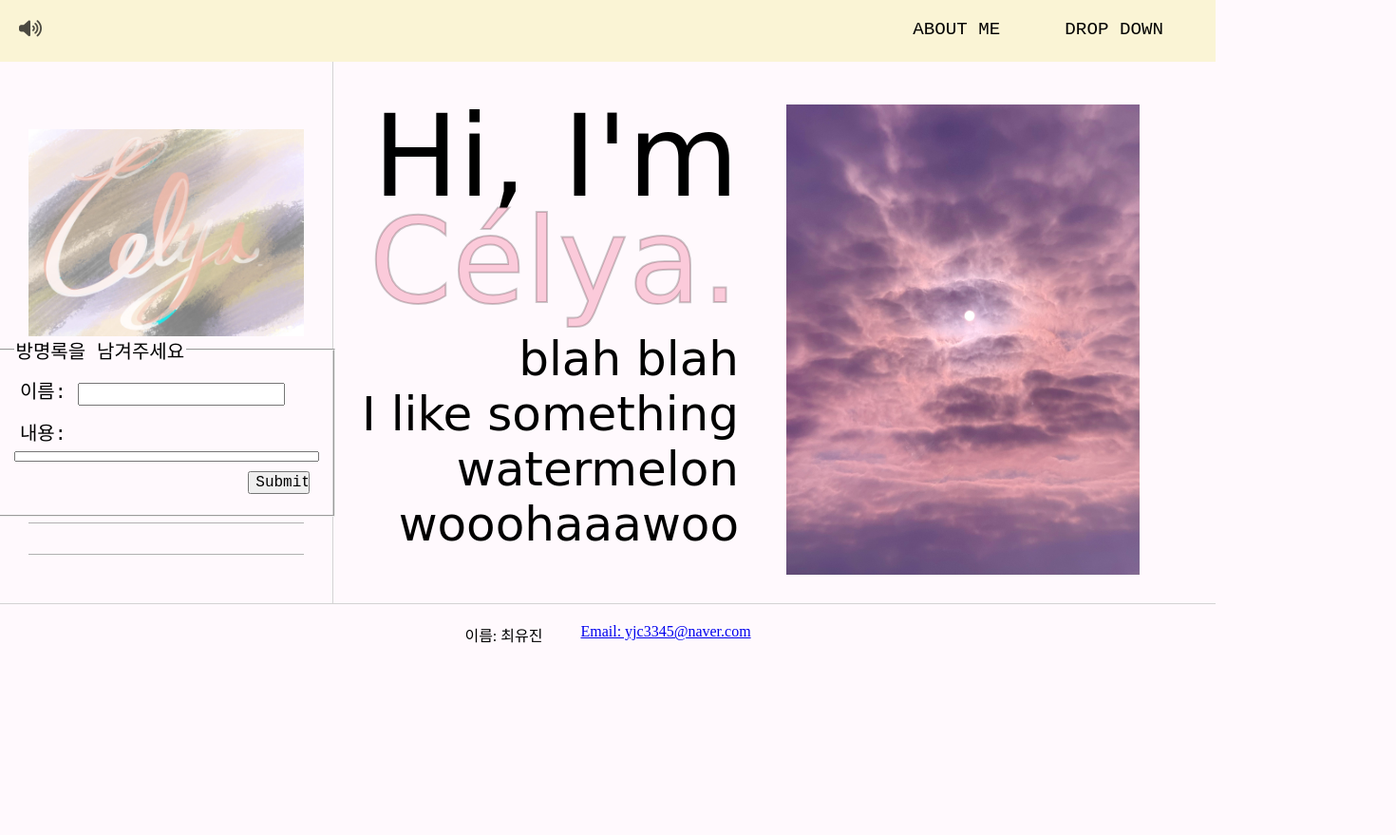
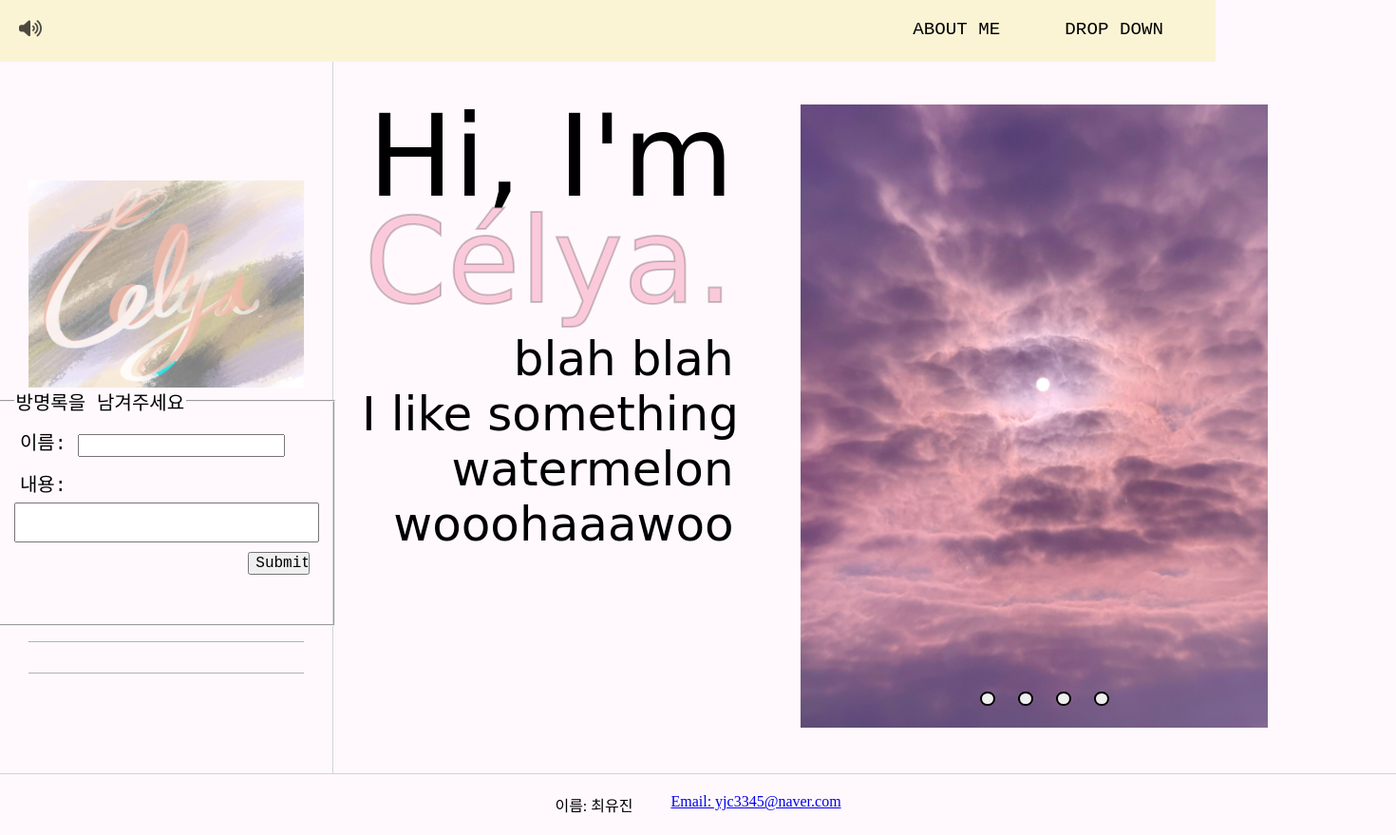
Before and after one commit to yjc3345/pi-study, a plain HTML site: page mypage/index.html in a window 1280 px wide. Shown: the whole page at 95% size, 1470 px wide, since content can reach past the window. Before the commit the page ends 800 px from the top, so only its background shows below. Drawn offline with Linux system fonts and the light colour scheme; a web font is replaced by a local one.

Commit message:
carousel

```diff
--- /dev/null
+++ b/mypage/carousel.css
@@ -0,0 +1,35 @@
+.introAll {
+	width: 100%;
+}
+.introAll .carousel {
+	display: flex;
+	transition: transform 0.5s;
+}
+.carousel img {
+	width: 100%;
+	object-fit: cover;
+}
+.carouselContainer {
+	padding: 110px 0px 30px 0px;
+	width: 110%;
+	overflow: hidden;
+}
+
+.carouselBtn {
+	position: relative;
+	top: -70px;
+	left: 40%;
+}
+.carouselButtons {
+	border: black 2px solid;
+	color: white;
+	height: 15px;
+	width: 10px;
+	border-radius: 30px;
+	cursor: pointer;
+	margin: 0 10px;
+}
+.introCarousel {
+	width: 40%;
+	margin-left: 50px;
+}
--- /dev/null
+++ b/mypage/carousel.js
@@ -0,0 +1,18 @@
+const carousel = document.querySelector('.carousel');
+const carouselBtn1 = document.querySelector('.carouselBtn1');
+const carouselBtn2 = document.querySelector('.carouselBtn2');
+const carouselBtn3 = document.querySelector('.carouselBtn3');
+const carouselBtn4 = document.querySelector('.carouselBtn4');
+
+carouselBtn1.addEventListener('click', function () {
+	carousel.style.transform = 'translateX(0px)';
+});
+carouselBtn2.addEventListener('click', function () {
+	carousel.style.transform = 'translateX(-100%)';
+});
+carouselBtn3.addEventListener('click', function () {
+	carousel.style.transform = 'translateX(-200%)';
+});
+carouselBtn4.addEventListener('click', function () {
+	carousel.style.transform = 'translateX(-300%)';
+});
--- a/mypage/index.css
+++ b/mypage/index.css
@@ -1,15 +1,19 @@
 body {
 	margin: 0;
 	background-color: rgb(255, 249, 253);
-	min-width: 850px;
+	width: 1470px;
+	overflow: scroll;
 }
 .navRight {
 	display: flex;
 }
+header {
+	width: 100%;
+}
 header .navigationBar {
 	display: flex;
 	justify-content: space-between;
-	width: 100vw;
+	width: 100%;
 	height: 65px;
 	background-color: rgba(245, 240, 173, 0.5);
 	padding: 20px 20px 10px 0;
@@ -17,10 +21,9 @@ header .navigationBar {
 	text-align: center;
 	box-sizing: border-box;
 	border: none;
-	min-width: 130px;
 	font-size: 1.2rem;
 	font-family: 'Courier New', Courier, monospace;
-	min-width: 850px;
+	min-width: 1170px;
 }
 /* 여기부터 툴팁 */
 .navRight :first-child:hover,
@@ -59,10 +62,13 @@ nav i:hover {
 	left: -8px;
 }
 /* 여기까지 툴팁*/
-.center,
+.center {
+	display: flex;
+	justify-content: left;
+}
+
 .introAll {
 	display: flex;
-	justify-content: left;
 }
 .menu {
 	border-right: 1px solid lightgray;
@@ -105,6 +111,7 @@ div.showVisitor::-webkit-scrollbar,
 	font-family: cursive;
 	padding: 110px 20px 0 30px;
 	text-align: end;
+	width: 35%;
 }
 .intro .hi {
 	font-size: 120px;
@@ -120,10 +127,7 @@ div.showVisitor::-webkit-scrollbar,
 	font-size: 50px;
 	white-space: nowrap;
 }
-.introAll img {
-	width: 40%;
-	padding: 110px 30px 30px 30px;
-}
+
 footer {
 	border-top: 1px solid lightgray;
 }
@@ -135,7 +139,7 @@ footer span,
 a {
 	padding: 20px;
 }
-@media (max-width: 950px) {
+/* @media (max-width: 950px) {
 	.menu {
 		display: flex;
 		justify-content: center;
@@ -163,4 +167,4 @@ a {
 	.intro > div {
 		padding-left: 15px;
 	}
-}
+} */
--- a/mypage/index.html
+++ b/mypage/index.html
@@ -8,6 +8,7 @@
     <link rel="stylesheet" href="dropdown.css">
     <link rel="stylesheet" href="accordion.css">
     <link rel="stylesheet" href="stepper.css">
+    <link rel="stylesheet" href="carousel.css">
     <title>Document</title>
     <link rel="stylesheet" href="https://cdnjs.cloudflare.com/ajax/libs/font-awesome/6.3.0/css/all.min.css"
         integrity="sha512-SzlrxWUlpfuzQ+pcUCosxcglQRNAq/DZjVsC0lE40xsADsfeQoEypE+enwcOiGjk/bSuGGKHEyjSoQ1zVisanQ=="
@@ -82,7 +83,22 @@
                 <div class="im">watermelon</div>
                 <div class="im">wooohaaawoo</div>
             </div>
-            <img src="IMG_7072.jpeg">
+            <div class="introCarousel">
+                <div class="carouselContainer">
+                    <div class="carousel">
+                        <img src="IMG_7072.jpeg">
+                        <img src="4A43C911-2605-46E3-90FE-8A4F3F99B8A2.JPG">
+                        <img src="886ABD36-6E01-42F6-9F16-A72624FE8DC5.JPG">
+                        <img src="E3B6DA8D-D260-4E48-BE92-27E7273A55D2_1_105_c.jpeg">
+                    </div>
+                </div>
+                <div class="carouselBtn">
+                    <button class="carouselButtons carouselBtn1"></button>
+                    <button class="carouselButtons carouselBtn2"></button>
+                    <button class="carouselButtons carouselBtn3"></button>
+                    <button class="carouselButtons carouselBtn4"></button>
+                </div>
+            </div>
         </div>
     </div>
     <div class="modal">
@@ -108,6 +124,7 @@
     <script src="accordion.js"></script>
     <script src="form.js"></script>
     <script src="stepper.js"></script>
+    <script src="carousel.js"></script>
 </body>
 
 </html>
```
Also changed, not shown: mypage/4A43C911-2605-46E3-90FE-8A4F3F99B8A2.JPG (added), mypage/886ABD36-6E01-42F6-9F16-A72624FE8DC5.JPG (added), mypage/E3B6DA8D-D260-4E48-BE92-27E7273A55D2_1_105_c.jpeg (added), 1 other file.
